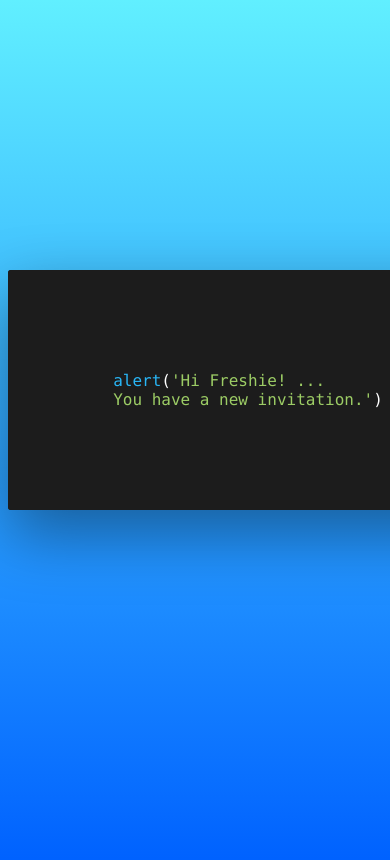
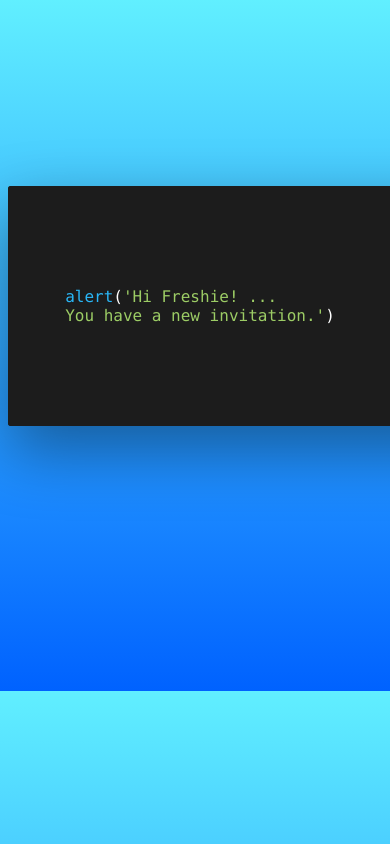
Before and after one commit to Divyanshu-1/practice, a plain HTML site: page index.html in a window 390 px wide. Shown: the top 860 px of the page. Drawn offline with Linux system fonts and the light colour scheme.

Commit message:
Update style.css

```diff
--- a/style.css
+++ b/style.css
@@ -35,7 +35,7 @@ body {
 }
 
 .content {
-  height: 100vh;
+  height: 80vh;
   color: white;
   display: flex;
   justify-content: center;
@@ -86,6 +86,7 @@ body {
   position: absolute;
   top: 50%;
   left: 50%;
+  display: flex;
   transform: translate(-50%, -50%);
   width: 80%;
   color: white;
@@ -100,8 +101,19 @@ body {
 
 @media screen and (max-width: 600px)
 {
-  .card-cta, .card__cont
+   .card__cont
     {
-       max-width: 100%;
+       max-width: 80%;
+    }
+
+    .card__cta {
+      max-width: 80%;
+      position: absolute;
+      top: 50%;
+      left: 41%;
+      display: flex;
+      transform: translate(-50%, -50%);
+      width: 80%;
+      color: white;
     }
 }
```
